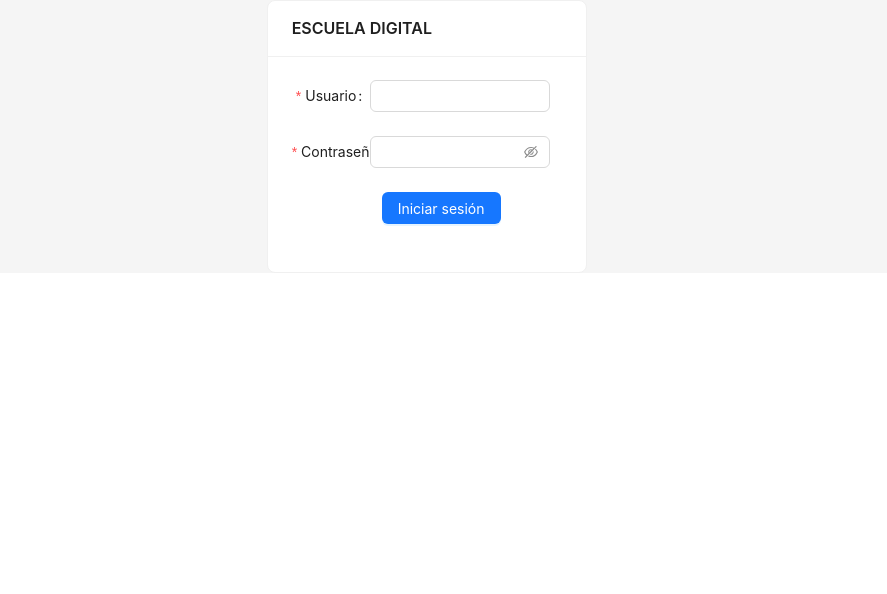
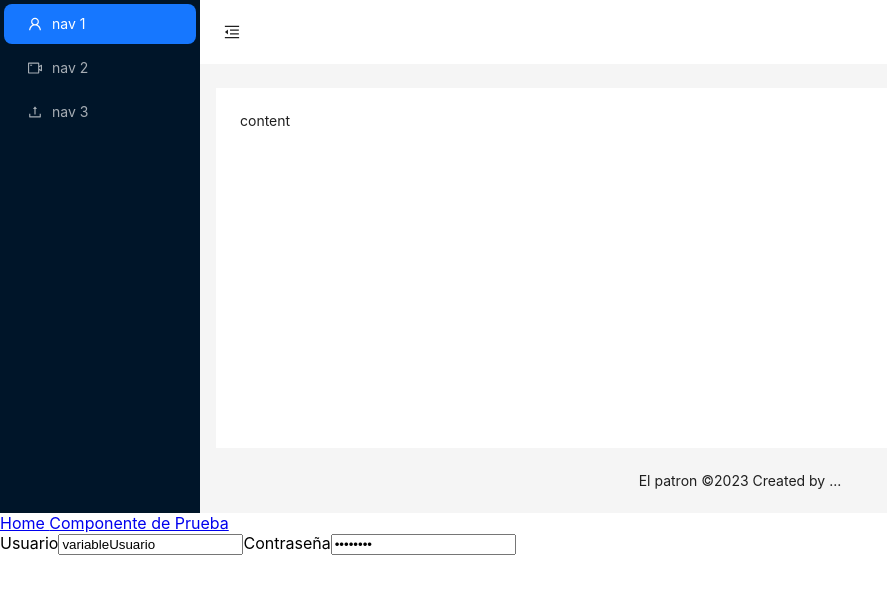
Before and after one commit to danieltapasco/ProyectoEscuelaBet, a React (Create React App) app: page /Comp in a window 1280 px wide. Shown: the top 594 px of the page, without its empty margins (0-887 px from the left). Built offline with nearby package versions, Linux system fonts and the light colour scheme.

Commit message:
build: inicia implementacion layout

```diff
--- a/src/App.js
+++ b/src/App.js
@@ -1,23 +1,5 @@
-import Login from "./components/Auth/Login/Login";
-import { Col, Row, Card, Layout } from "antd";
-import { Content } from 'antd/es/layout/layout';
+import Login from "./contenedores/Login";
 
-function App() {
-
-  return (
-    <Layout className="fullHeight">
-      <Content className='overflowContent' >
-        <Row >
-        <Col xs={28} sm={2} md={2} lg={5}></Col>
-            <Col xs={26} sm={20} md={12} lg={6} className="cardsLocation">
-              <Card title="ESCUELA DIGITAL">
-                <Login />
-              </Card>
-            </Col>
-        </Row>
-      </Content>
-    </Layout>
-  );
+export default function App() {
+  return <Login />;
 }
-
-export default App;
--- /dev/null
+++ b/src/componentes/TexLine.jsx
@@ -0,0 +1,17 @@
+import * as React from "react";
+
+export const TextLine = (props) => {
+  return (
+    <>
+      <label>
+        {props?.description}
+        <input
+          type={props.type}
+          name={props.name}
+          id={props.id}
+          value={props.value}
+        />
+      </label>
+    </>
+  );
+};
--- a/src/components/Auth/Login/Login.jsx
+++ /dev/null
@@ -1,69 +0,0 @@
-import React from "react";
-import { Button, Checkbox, Form, Input } from 'antd';
-
-export default function Login (){
-
-    const onFinish = (values) => {
-        console.log('Success:', values);
-      };
-
-      const onFinishFailed = (errorInfo) => {
-        console.log('Failed:', errorInfo);
-      };
-
-    return  <Form
-    name="login-form"
-    labelCol={{
-      span: 7,
-    }}
-    wrapperCol={{
-      span: 16,
-    }}
-    style={{
-      maxWidth: 600,
-    }}
-    initialValues={{
-      remember: true,
-    }}
-    onFinish={onFinish}
-    onFinishFailed={onFinishFailed}
-    autoComplete="off"
-  >
-    <Form.Item
-      label="Usuario"
-      name="username"
-      rules={[
-        {
-          required: true,
-          message: 'Please input your username!',
-        },
-      ]}
-    >
-      <Input />
-    </Form.Item>
-
-    <Form.Item
-      label="Contraseña: "
-      name="password"
-      rules={[
-        {
-          required: true,
-          message: 'Please input your password!',
-        },
-      ]}
-    >
-      <Input.Password />
-    </Form.Item>
-
-    <Form.Item
-      wrapperCol={{
-        offset: 8,
-        span: 16,
-      }}
-    >
-      <Button type="primary" htmlType="submit">
-        Iniciar sesión
-      </Button>
-    </Form.Item>
-  </Form>
-}
--- a/src/contenedores/Form.tsx
+++ b/src/contenedores/Form.jsx
@@ -1,13 +1,11 @@
 import * as React from 'react';
 import { TextLine } from '../componentes/TexLine';
 
-const Form = (pros: any): React.ReactElement => {
+export default function Form () {
     return (
         <>
         <TextLine type='text' description='Usuario' id='user' value='variableUsuario' name='nombre de usuario'/>
         <TextLine type='password' description='Contraseña' id='pass' value='variable' name='password'/>
         </>
     );
-};
-
-export default Form;
+}
--- /dev/null
+++ b/src/contenedores/LayoutComponent.jsx
@@ -0,0 +1,108 @@
+import React, { useState } from 'react';
+import { Route, Link, Switch } from "wouter";
+import Form from "./Form";
+
+// Imports Layout
+import {
+  MenuFoldOutlined,
+  MenuUnfoldOutlined,
+  UploadOutlined,
+  UserOutlined,
+  VideoCameraOutlined,
+} from '@ant-design/icons';
+import { Layout, Menu, Button, theme } from 'antd';
+const { Header, Content, Footer, Sider } = Layout;
+
+export default function LayoutComponent({ childrens }) {
+  const [collapsed, setCollapsed] = useState(false);
+  const {
+    token: { colorBgContainer },
+  } = theme.useToken();
+
+  return (
+    <>
+    <Layout>
+    <Sider trigger={null} collapsible collapsed={collapsed}>
+        <div className="demo-logo-vertical" />
+        <Menu
+          theme="dark"
+          mode="inline"
+          defaultSelectedKeys={['1']}
+          items={[
+            {
+              key: '1',
+              icon: <UserOutlined />,
+              label: 'nav 1',
+            },
+            {
+              key: '2',
+              icon: <VideoCameraOutlined />,
+              label: 'nav 2',
+            },
+            {
+              key: '3',
+              icon: <UploadOutlined />,
+              label: 'nav 3',
+            },
+          ]}
+        />
+      </Sider>
+      <Layout>
+      <Header style={{ padding: 0, background: colorBgContainer }}>
+          <Button
+            type="text"
+            icon={collapsed ? <MenuUnfoldOutlined /> : <MenuFoldOutlined />}
+            onClick={() => setCollapsed(!collapsed)}
+            style={{
+              fontSize: '16px',
+              width: 64,
+              height: 64,
+            }}
+          />
+        </Header>
+        <Content
+          style={{
+            margin: '24px 16px 0',
+          }}
+        >
+          <div
+            style={{
+              padding: 24,
+              minHeight: 360,
+              background: colorBgContainer,
+            }}
+          >
+            content
+          </div>
+        </Content>
+        <Footer
+          style={{
+            textAlign: 'center',
+          }}
+        >
+          El patron ©2023 Created by ...
+        </Footer>
+      </Layout>
+    </Layout>
+
+
+      <div>
+        <Link href="/"> Home </Link>
+        <Link href="/Comp"> Componente de Prueba </Link>
+      </div>
+
+      <Switch>
+        <Route path="/">
+          <div> {childrens} </div>
+        </Route>
+        <Route path="/Comp">
+          {() => (
+            <div>
+              <Form />
+            </div>
+          )}
+        </Route>
+      </Switch>
+    </>
+  );
+}
--- /dev/null
+++ b/src/contenedores/Login.jsx
@@ -0,0 +1,90 @@
+import { useState, useEffect } from "react";
+import { Button, Form, Input } from "antd";
+import LayoutComponent from "./LayoutComponent";
+
+export default function Login() {
+  const [isAuthenticated, setIsAuthenticated] = useState(false);
+
+  const onFinish = (values) => {
+    console.log("Success:", values);
+  };
+
+  const onFinishFailed = (errorInfo) => {
+    console.log("Failed:", errorInfo);
+  };
+
+  const checkAutenticationState = () => {
+    setIsAuthenticated(true);
+    // TO-DO Login...
+  };
+
+  useEffect(() => {
+    checkAutenticationState();
+  });
+
+  return (
+    <>
+      {isAuthenticated ? (
+          <LayoutComponent>
+
+          </LayoutComponent>
+      ) : (
+        <Form
+          name="login-form"
+          labelCol={{
+            span: 7,
+          }}
+          wrapperCol={{
+            span: 16,
+          }}
+          style={{
+            maxWidth: 600,
+          }}
+          initialValues={{
+            remember: true,
+          }}
+          onFinish={onFinish}
+          onFinishFailed={onFinishFailed}
+          autoComplete="off"
+        >
+          <Form.Item
+            label="Usuario"
+            name="username"
+            rules={[
+              {
+                required: true,
+                message: "Please input your username!",
+              },
+            ]}
+          >
+            <Input />
+          </Form.Item>
+
+          <Form.Item
+            label="Contraseña: "
+            name="password"
+            rules={[
+              {
+                required: true,
+                message: "Please input your password!",
+              },
+            ]}
+          >
+            <Input.Password />
+          </Form.Item>
+
+          <Form.Item
+            wrapperCol={{
+              offset: 8,
+              span: 16,
+            }}
+          >
+            <Button type="primary" htmlType="submit">
+              Iniciar sesión
+            </Button>
+          </Form.Item>
+        </Form>
+      )}
+    </>
+  );
+}
```
Also changed, not shown: src/componentes/TexLine.tsx (deleted, +0 -26 lines).
